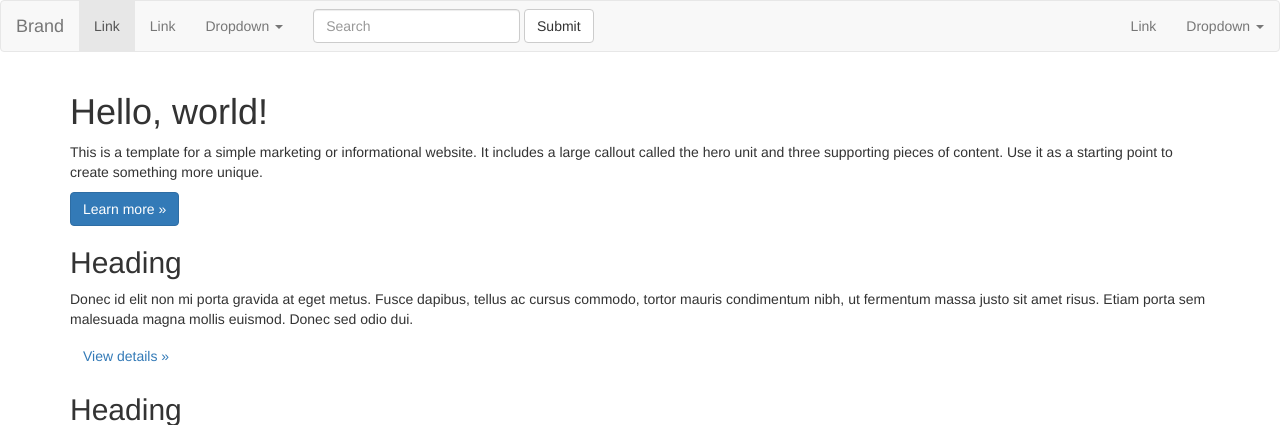
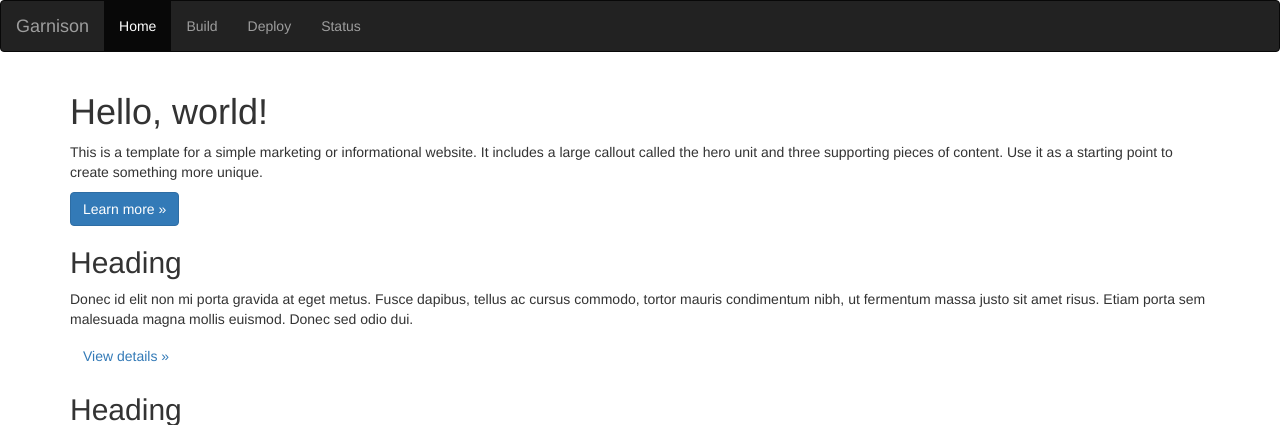
Before and after one commit to elboby/garnison-1, a Flask app: page / in a window 1280 px wide. Shown: the top 425 px of the page. Run offline with Flask 2, Linux system fonts and the light colour scheme; parts of the project's set-up code (start-up, migrations or seed data) failed here and were passed over; some libraries are stand-ins or nearby versions.

Commit message:
add runserver.py and clean garnison blueprint

```diff
--- a/garnison/main.py
+++ b/garnison/main.py
@@ -2,39 +2,30 @@ import os
 from flask import Flask, current_app, render_template
 from flask.ext.bootstrap import Bootstrap
 
+from garnison.web import bp as web_bp
 from gachette_web.build_handler import blueprint as build_bp
 from gachette_web.stack_handler import blueprint as stack_bp
 #from gachette_web.socket_handler import blueprint as websocket_bp
 
-app = Flask(__name__)
+def create_app():
+    app = Flask(__name__)
 
-app.debug = True
+    app.debug = True
 
-# TODO
-# app.config.from_envvar('GACHETTE_SETTINGS')
-config_file = os.environ.get('GACHETTE_SETTINGS', "")
-print "config_file:", config_file
-if config_file:
-    app.config.from_pyfile(config_file)
+    # TODO
+    # app.config.from_envvar('GACHETTE_SETTINGS')
+    config_file = os.environ.get('GACHETTE_SETTINGS', "")
+    print "config_file:", config_file
+    if config_file:
+        app.config.from_pyfile(config_file)
 
-print "app.config: ", app.config
+    print "app.config: ", app.config
 
-Bootstrap(app)
+    Bootstrap(app)
 
-app.register_blueprint(build_bp, url_prefix='/build')
-app.register_blueprint(stack_bp, url_prefix='/stack')
-#app.register_blueprint(websocket_bp, url_prefix='/ws')
+    app.register_blueprint(web_bp)
+    app.register_blueprint(build_bp, url_prefix='/build')
+    app.register_blueprint(stack_bp, url_prefix='/stack')
+    #app.register_blueprint(websocket_bp, url_prefix='/ws')
 
-
-@app.route('/')
-def home():
-    """
-    Test. Return status of the builds.
-    """
-    print "toto"
-    for rule in current_app.url_map.iter_rules():
-        # Filter out rules we can't navigate to in a browser
-        # and rules that require parameters
-        print rule.endpoint
-
-    return render_template('index.html')
+    return app
--- a/garnison/templates/base.html
+++ b/garnison/templates/base.html
@@ -2,76 +2,30 @@
 
 
 {% block navbar %}
-<nav class="navbar navbar-default" role="navigation">
+<nav class="navbar navbar-default navbar-inverse" role="navigation">
   <!-- Brand and toggle get grouped for better mobile display -->
   <div class="navbar-header">
-    <button type="button" class="navbar-toggle" data-toggle="collapse" data-target=".navbar-ex1-collapse">
-      <span class="sr-only">Toggle navigation</span>
-      <span class="icon-bar"></span>
-      <span class="icon-bar"></span>
-      <span class="icon-bar"></span>
-    </button>
-    <a class="navbar-brand" href="#">Brand</a>
+    <a class="navbar-brand" href="{{ url_for('garnison-web.home') }}">Garnison</a>
   </div>
 
   <!-- Collect the nav links, forms, and other content for toggling -->
   <div class="collapse navbar-collapse navbar-ex1-collapse">
     <ul class="nav navbar-nav">
-      <li class="active"><a href="#">Link</a></li>
-      <li><a href="#">Link</a></li>
-      <li class="dropdown">
-        <a href="#" class="dropdown-toggle" data-toggle="dropdown">Dropdown <b class="caret"></b></a>
-        <ul class="dropdown-menu">
-          <li><a href="#">Action</a></li>
-          <li><a href="#">Another action</a></li>
-          <li><a href="#">Something else here</a></li>
-          <li><a href="#">Separated link</a></li>
-          <li><a href="#">One more separated link</a></li>
-        </ul>
-      </li>
-    </ul>
-    <form class="navbar-form navbar-left" role="search">
-      <div class="form-group">
-        <input type="text" class="form-control" placeholder="Search">
-      </div>
-      <button type="submit" class="btn btn-default">Submit</button>
-    </form>
-    <ul class="nav navbar-nav navbar-right">
-      <li><a href="#">Link</a></li>
-      <li class="dropdown">
-        <a href="#" class="dropdown-toggle" data-toggle="dropdown">Dropdown <b class="caret"></b></a>
-        <ul class="dropdown-menu">
-          <li><a href="#">Action</a></li>
-          <li><a href="#">Another action</a></li>
-          <li><a href="#">Something else here</a></li>
-          <li><a href="#">Separated link</a></li>
-        </ul>
-      </li>
-    </ul>
+        <li class="active"><a href="{{ url_for('garnison-web.home') }}">Home</a></li>
+        <li><a href="{{ url_for('gachette-web-build.build_create') }}">Build</a></li>
+        <li><a href="#">Deploy</a></li>
+        <li><a href="#">Status</a></li>
+      </ul>
   </div><!-- /.navbar-collapse -->
+
 </nav>
 {% endblock %}
-
-{% block navbar2 %}
-<div class="navbar navbar-fixed-top navbar-inverse">
-  <div class="navbar-inner">
-    <div class="container-fluid">
-      <a class="brand" href="{{ url_for('gachette-web-build.home') }}">Gachette</a>
-      <ul class="nav">
-        <li class="active"><a href="{{ url_for('gachette-web-build.home') }}">Home</a></li>
-        <li><a href="{{ url_for('gachette-web-build.build_create') }}">Build</a></li>
-        <li><a href="#contact">Contact</a></li>
-      </ul>
-    </div>
-  </div>
-</div> <!-- /navbar -->
-{% endblock navbar2 %}
 
 {% block content %}
 <!-- <div class="container-fluid">
   <div class="row-fluid">
 
-    <div class="span8">
+    <div class="span8"> -->
 
       <div id="messages-wrap">
       {% for category, msg in get_flashed_messages(with_categories=true) %}
@@ -80,7 +34,7 @@
           {{ msg }}
         </p>
       {% endfor %}
-      </div> -->
+      </div>
 <div class="container">
       {% block container_content %}{% endblock %}
 </div>
--- /dev/null
+++ b/garnison/web.py
@@ -0,0 +1,17 @@
+from flask import Blueprint, current_app, render_template
+
+bp = Blueprint('garnison-web', __name__, template_folder="templates")
+
+
+@bp.route('/')
+def home():
+    """
+    Test. Return status of the builds.
+    """
+    print "toto"
+    for rule in current_app.url_map.iter_rules():
+        # Filter out rules we can't navigate to in a browser
+        # and rules that require parameters
+        print rule.endpoint
+
+    return render_template('index.html')
--- /dev/null
+++ b/manage.py
@@ -0,0 +1,20 @@
+#!/usr/bin/env python
+from flask.ext.script import Server, Manager, Shell
+
+from garnison.main import create_app
+
+app = create_app()
+
+def _make_context():
+    return dict(app=app)
+
+manager = Manager(app)
+manager.add_command("runserver", Server(host='0.0.0.0'))
+manager.add_command("shell", Shell(make_context=_make_context))
+
+@manager.command
+def hello():
+    print "hello"
+
+if __name__ == "__main__":
+    manager.run()
--- a/runserver.py
+++ /dev/null
@@ -1,18 +0,0 @@
-#!/usr/bin/env python
-from garnison.main import app
-
-HOST = "0.0.0.0"
-PORT = 5000
-
-if __name__ == '__main__':
-    app.run(host=HOST)
-
-    # from geventwebsocket.handler import WebSocketHandler
-    # from gevent.pywsgi import WSGIServer
-
-    # # use gevent to patch the standard lib to get async support
-    # from gevent import monkey
-    # monkey.patch_all()
-
-    # http_server = WSGIServer((HOST,PORT), app, handler_class=WebSocketHandler)
-    # http_server.serve_forever()
```
Also changed, not shown: 1 other file.
